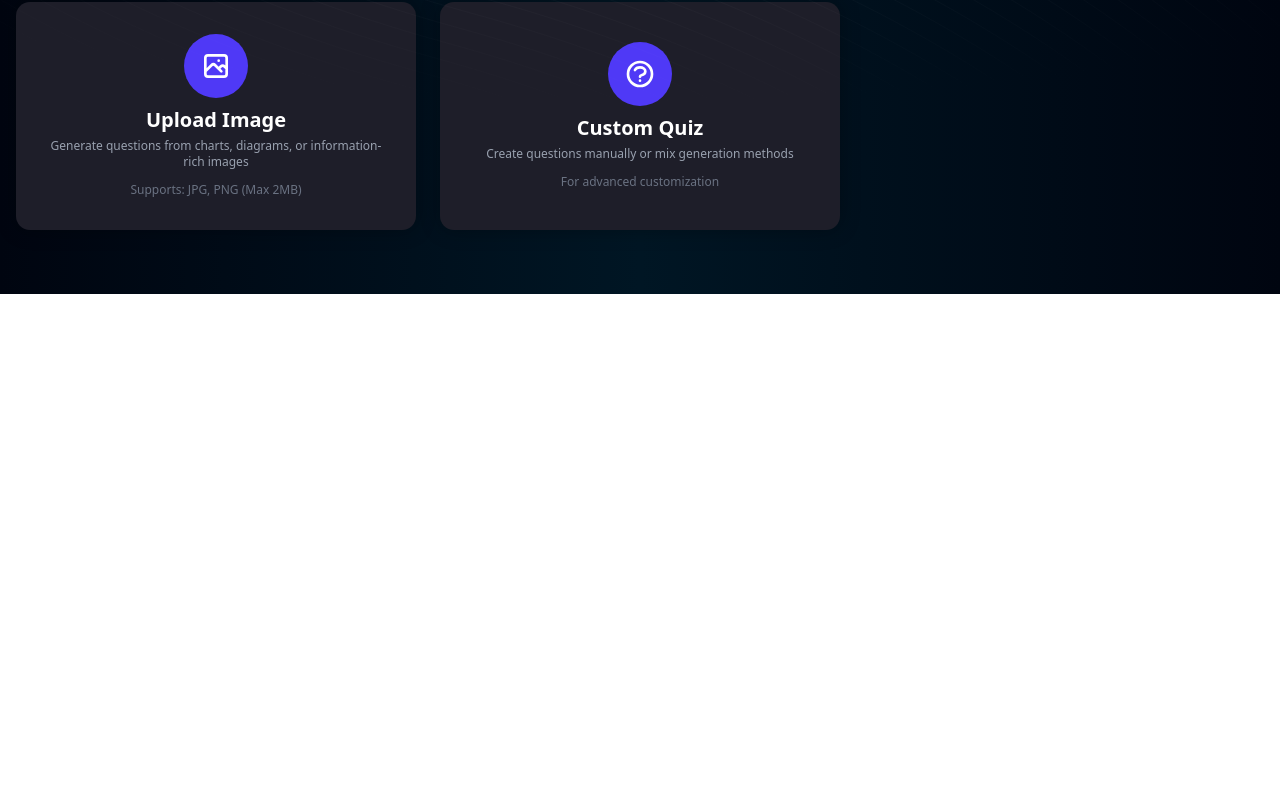
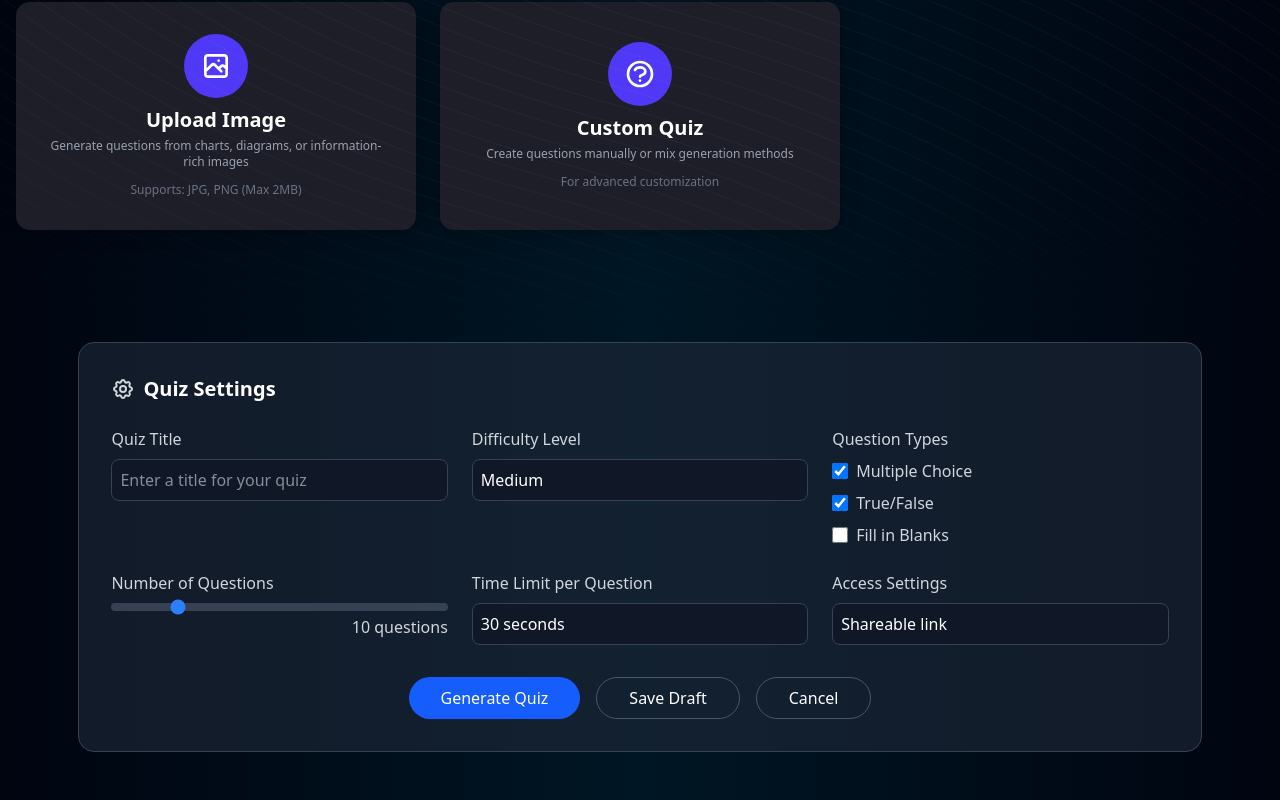
Before and after one commit to kunal12kumar/Gyaanmunch, a Next.js app: page /Quizesroom/CreateQuiz in a window 1280 px wide. Shown: the part 570-1370 px from the top of the page. Before the commit the page ends 864 px from the top, so only its background shows below. Built offline with nearby package versions, Linux system fonts and the light colour scheme.

Commit message:
adding quiz setting

```diff
--- a/src/app/Quizesroom/CreateQuiz/page.js
+++ b/src/app/Quizesroom/CreateQuiz/page.js
@@ -1,17 +1,156 @@
 "use client";
-import React from "react";
+import React , {useState} from "react";
 import { BackgroundBeams } from "@/components/ui/background-beams";
 import ColourfulText from "@/components/ui/colourful-text";
 import Createquizcard from "./box/page";
 
 export default function CreateQuiz() {
+
+    const [questionCount, setQuestionCount] = useState(10);
+    const [selectedTypes, setSelectedTypes] = useState({
+        multipleChoice: true,
+        trueFalse: true,
+        fillInBlanks: false
+    });
+
+    const handleTypeChange = (type) => {
+        setSelectedTypes({
+            ...selectedTypes,
+            [type]: !selectedTypes[type]
+        });
+    };
     return (
         <div
-      className="min-h-screen w-full gap-8 bg-[linear-gradient(to_right,_#000510_0%,_#001624_50%,_#000510_100%)] relative flex  flex-col   antialiased">
+            className="min-h-screen w-full gap-8 bg-[linear-gradient(to_right,_#000510_0%,_#001624_50%,_#000510_100%)] relative flex  flex-col  pb-8  antialiased">
             <h1 className="sm:text-5xl text-2xl text-center "><ColourfulText text="Create Your Quiz"></ColourfulText></h1>
-        <h1 className="text-center text-2xl text-white ">Choose How you want to generate Quiz questions</h1>
+            <h1 className="text-center text-2xl text-white w-[90%]">Choose How you want to generate Quiz questions</h1>
 
             <Createquizcard></Createquizcard>
+
+
+            <div className="  flex items-center justify-center p-4">
+                <div className=" w-[90%] bg-gray-800/60 rounded-2xl p-8 border border-gray-700">
+                    <div className="flex items-center gap-2 mb-6">
+                        <svg xmlns="http://www.w3.org/2000/svg" className="h-6 w-6 text-gray-300" fill="none" viewBox="0 0 24 24" stroke="currentColor">
+                            <path strokeLinecap="round" strokeLinejoin="round" strokeWidth={2} d="M10.325 4.317c.426-1.756 2.924-1.756 3.35 0a1.724 1.724 0 002.573 1.066c1.543-.94 3.31.826 2.37 2.37a1.724 1.724 0 001.065 2.572c1.756.426 1.756 2.924 0 3.35a1.724 1.724 0 00-1.066 2.573c.94 1.543-.826 3.31-2.37 2.37a1.724 1.724 0 00-2.572 1.065c-.426 1.756-2.924 1.756-3.35 0a1.724 1.724 0 00-2.573-1.066c-1.543.94-3.31-.826-2.37-2.37a1.724 1.724 0 00-1.065-2.572c-1.756-.426-1.756-2.924 0-3.35a1.724 1.724 0 001.066-2.573c-.94-1.543.826-3.31 2.37-2.37.996.608 2.296.07 2.572-1.065z" />
+                            <path strokeLinecap="round" strokeLinejoin="round" strokeWidth={2} d="M15 12a3 3 0 11-6 0 3 3 0 016 0z" />
+                        </svg>
+                        <h2 className="text-xl font-bold text-white">Quiz Settings</h2>
+                    </div>
+
+                    <div className="grid grid-cols-1 md:grid-cols-3 gap-6 mb-6">
+                        {/* Quiz Title */}
+                        <div>
+                            <label className="block text-gray-300 mb-2">Quiz Title</label>
+                            <input
+                                type="text"
+                                placeholder="Enter a title for your quiz"
+                                className="w-full bg-gray-900 text-white border border-gray-700 rounded-md p-2 focus:outline-none focus:ring-2 focus:ring-blue-500"
+                            />
+                        </div>
+
+                        {/* Difficulty Level */}
+                        <div>
+                            <label className="block text-gray-300 mb-2">Difficulty Level</label>
+                            <select className="w-full bg-gray-900 text-white border border-gray-700 rounded-md p-2 focus:outline-none focus:ring-2 focus:ring-blue-500 appearance-none">
+                                <option>Medium</option>
+                                <option>Easy</option>
+                                <option>Hard</option>
+                            </select>
+                        </div>
+
+                        {/* Question Types */}
+                        <div>
+                            <label className="block text-gray-300 mb-2">Question Types</label>
+                            <div className="space-y-2">
+                                <div className="flex items-center">
+                                    <input
+                                        type="checkbox"
+                                        id="multipleChoice"
+                                        checked={selectedTypes.multipleChoice}
+                                        onChange={() => handleTypeChange('multipleChoice')}
+                                        className="h-4 w-4 text-blue-500"
+                                    />
+                                    <label htmlFor="multipleChoice" className="ml-2 text-gray-300">Multiple Choice</label>
+                                </div>
+                                <div className="flex items-center">
+                                    <input
+                                        type="checkbox"
+                                        id="trueFalse"
+                                        checked={selectedTypes.trueFalse}
+                                        onChange={() => handleTypeChange('trueFalse')}
+                                        className="h-4 w-4 text-blue-500"
+                                    />
+                                    <label htmlFor="trueFalse" className="ml-2 text-gray-300">True/False</label>
+                                </div>
+                                <div className="flex items-center">
+                                    <input
+                                        type="checkbox"
+                                        id="fillInBlanks"
+                                        checked={selectedTypes.fillInBlanks}
+                                        onChange={() => handleTypeChange('fillInBlanks')}
+                                        className="h-4 w-4 text-blue-500"
+                                    />
+                                    <label htmlFor="fillInBlanks" className="ml-2 text-gray-300">Fill in Blanks</label>
+                                </div>
+                            </div>
+                        </div>
+                    </div>
+
+                    <div className="grid grid-cols-1 md:grid-cols-3 gap-6 mb-8">
+                        {/* Number of Questions */}
+                        <div>
+                            <label className="block text-gray-300 mb-2">Number of Questions</label>
+                            <div className="flex flex-col">
+                                <input
+                                    type="range"
+                                    min="1"
+                                    max="50"
+                                    value={questionCount}
+                                    onChange={(e) => setQuestionCount(e.target.value)}
+                                    className="w-full h-2 bg-gray-700 rounded-lg appearance-none cursor-pointer accent-blue-500"
+                                />
+                                <span className="text-gray-300 text-right mt-1">{questionCount} questions</span>
+                            </div>
+                        </div>
+
+                        {/* Time Limit */}
+                        <div>
+                            <label className="block text-gray-300 mb-2">Time Limit per Question</label>
+                            <select className="w-full bg-gray-900 text-white border border-gray-700 rounded-md p-2 focus:outline-none focus:ring-2 focus:ring-blue-500 appearance-none">
+                                <option>30 seconds</option>
+                                <option>15 seconds</option>
+                                <option>45 seconds</option>
+                                <option>60 seconds</option>
+                                <option>No limit</option>
+                            </select>
+                        </div>
+
+                        {/* Access Settings */}
+                        <div>
+                            <label className="block text-gray-300 mb-2">Access Settings</label>
+                            <select className="w-full bg-gray-900 text-white border border-gray-700 rounded-md p-2 focus:outline-none focus:ring-2 focus:ring-blue-500 appearance-none">
+                                <option>Shareable link</option>
+                                <option>Private</option>
+                                <option>Password protected</option>
+                            </select>
+                        </div>
+                    </div>
+
+                    {/* Action Buttons */}
+                    <div className="flex sm:flex-row flex-col justify-center gap-4 mt-6">
+                        <button className="bg-blue-600 hover:bg-blue-700 text-white font-medium py-2 px-8 rounded-full transition-colors">
+                            Generate Quiz
+                        </button>
+                        <button className="border border-gray-600 hover:border-gray-500 text-white font-medium py-2 px-8 rounded-full transition-colors">
+                            Save Draft
+                        </button>
+                        <button className="border border-gray-600 hover:border-gray-500 text-white font-medium py-2 px-8 rounded-full transition-colors">
+                            Cancel
+                        </button>
+                    </div>
+                </div>
+            </div>
 
 
 
```
Also changed, not shown: src/app/Quizesroom/CreateQuiz/box/page.js (+5 -3 lines). Lines whose indentation alone changed are shown as unchanged.
